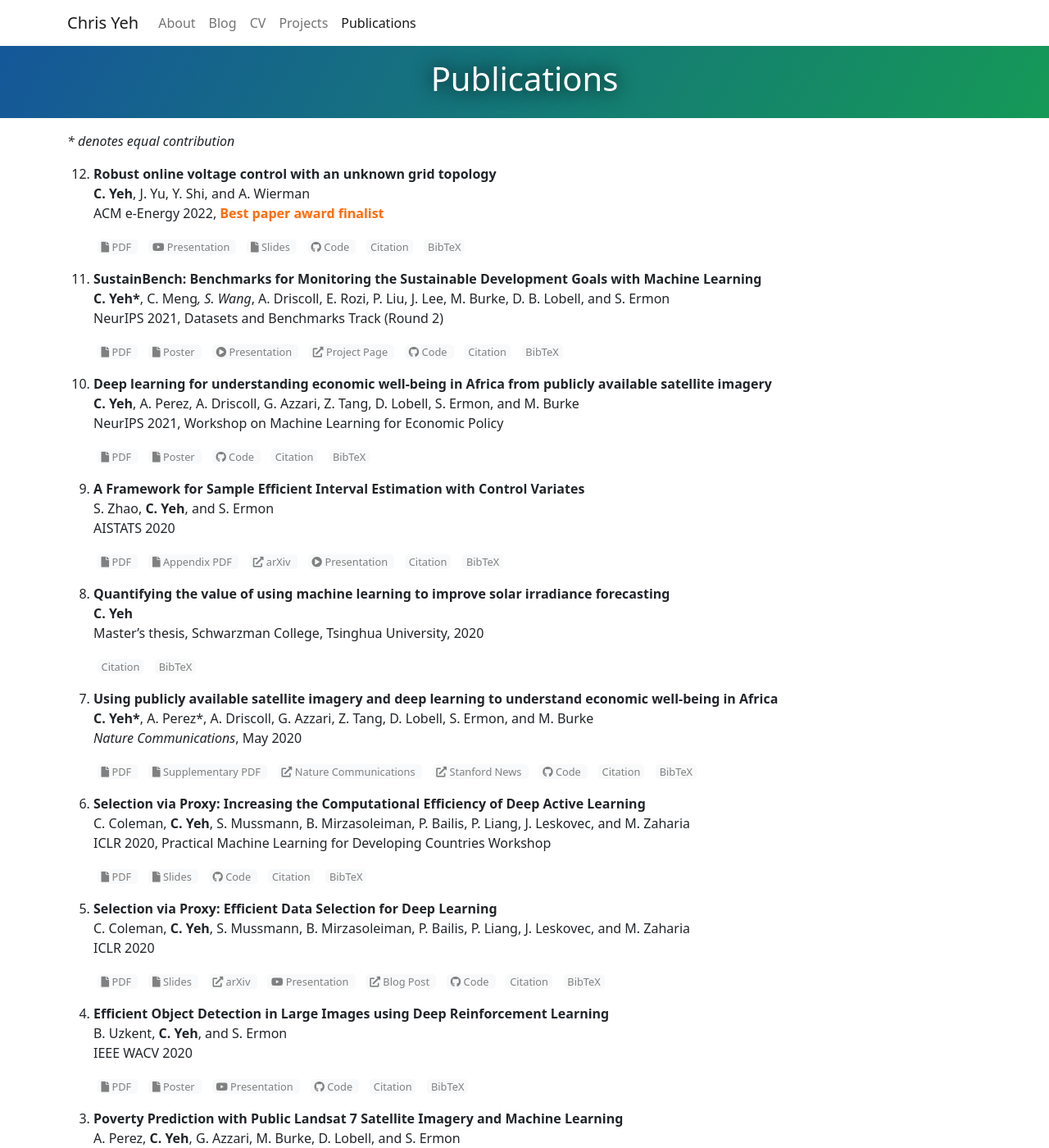
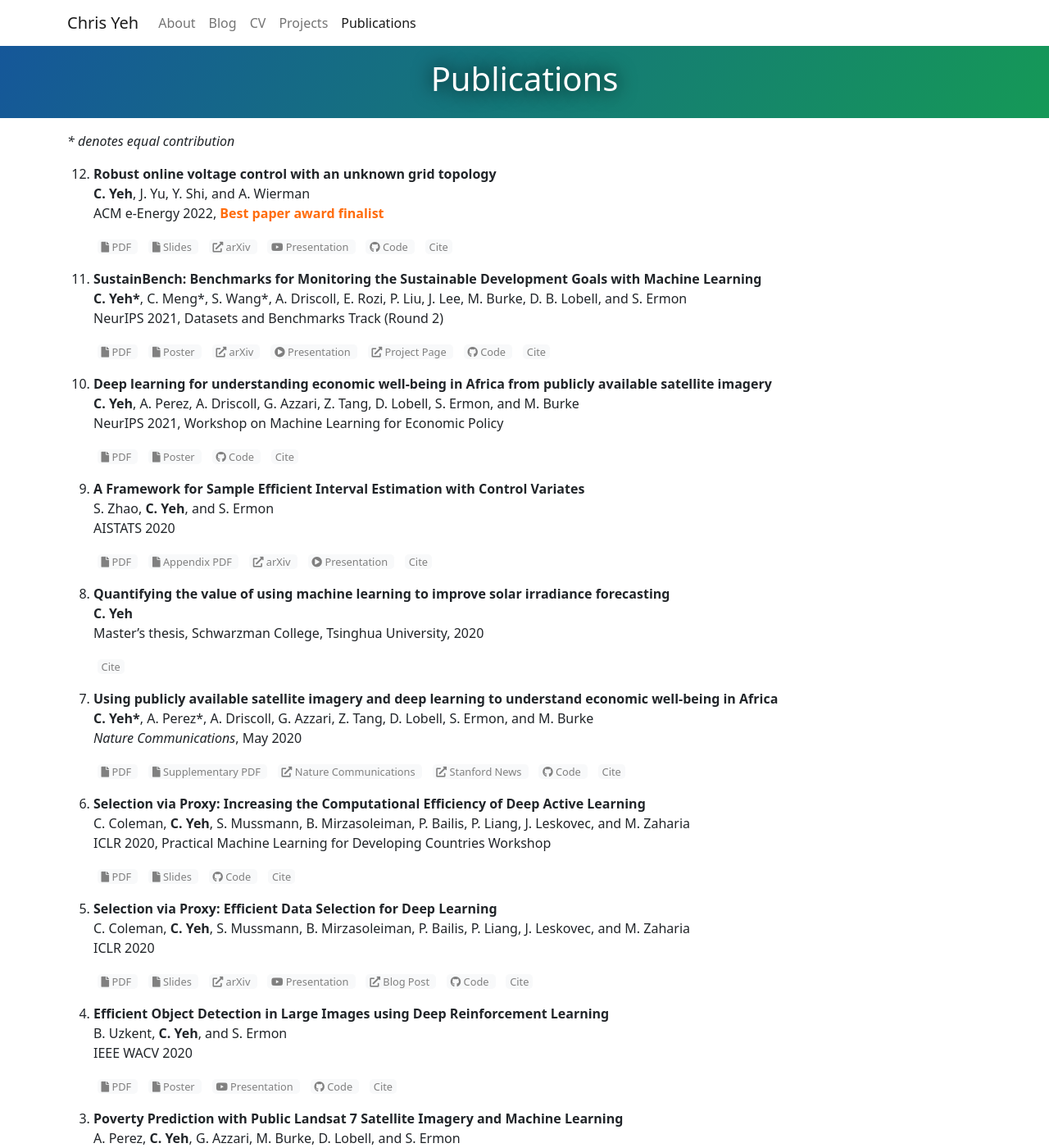
Before and after one commit to chrisyeh96/chrisyeh96.github.io, a Jekyll site: the page built from publications.md, in a window 1280 px wide and 1400 px high. Shown: the whole window at 82% size. Built offline with Jekyll 4.4.1, drawn with Linux system fonts in a browser that asks for light colours; comment, search, counter and statistics services are not loaded; some of the changed text lies outside the part shown.

Commit message:
Publications update
- combine Citation and BibTeX
- add more arXiv links
- add more altmetric IDs
- fix equal contributions for SustainBench

````diff
--- a/publications.md
+++ b/publications.md
@@ -36,13 +36,10 @@ _* denotes equal contribution_
       </i> {{ media.name }}
     </a>
   {%- endfor -%}
-  <a href="#citation{{ counter }}" class="post-meta post-tag" data-bs-toggle="collapse">Citation</a>
-  <a href="#bibtex{{ counter }}" class="post-meta post-tag" data-bs-toggle="collapse">BibTeX</a>
+  <a href="#citation{{ counter }}" class="post-meta post-tag" data-bs-toggle="collapse">Cite</a>
   </p>
   <div id="citation{{ counter }}" class="collapse">
     {{ pub.citation | prepend: "> " | markdownify }}
-  </div>
-  <div id="bibtex{{ counter }}" class="collapse">
     {%- assign bibtex_code = pub.bibtex | append: "```" | prepend: newLine | prepend: "```bibtex" -%}
     {{ bibtex_code | markdownify }}
   </div>
````
Also changed, not shown: _data/publications.yml (+16 -4 lines).
